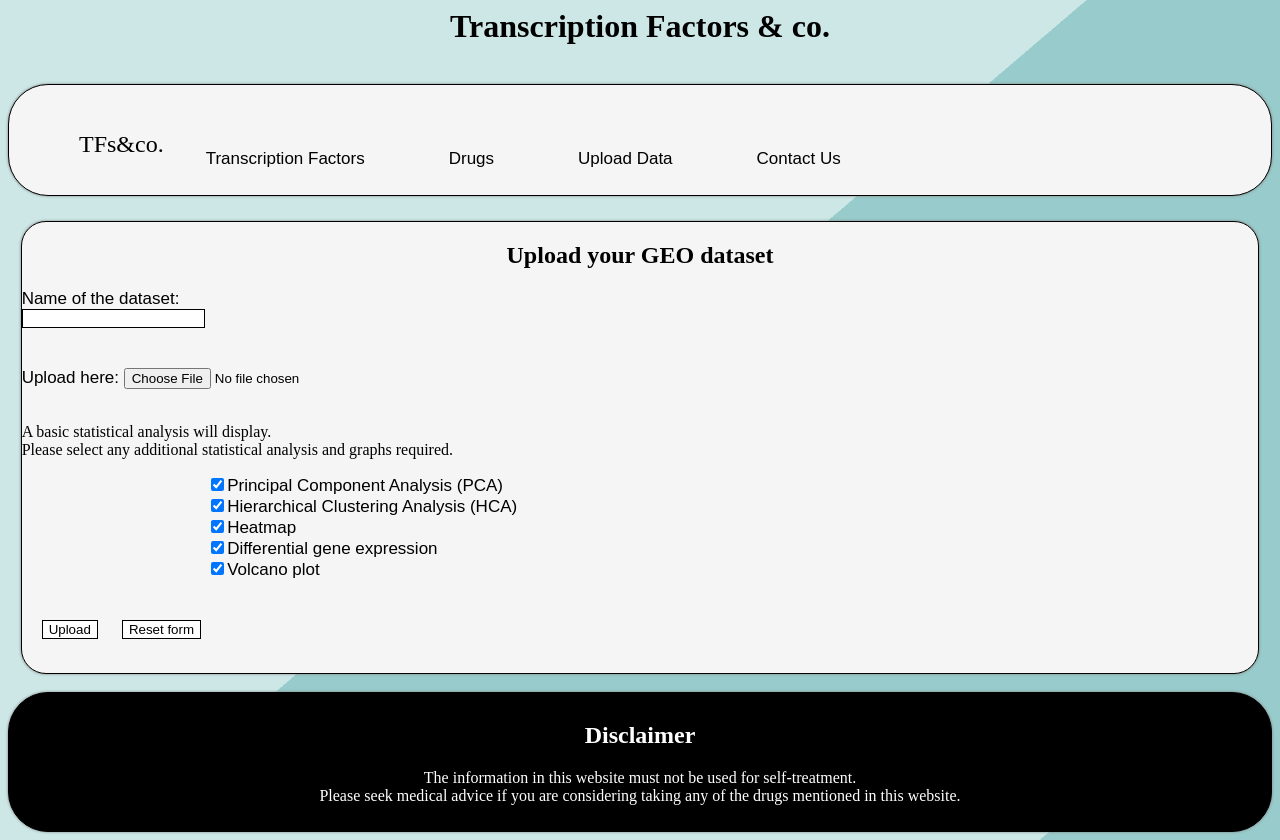
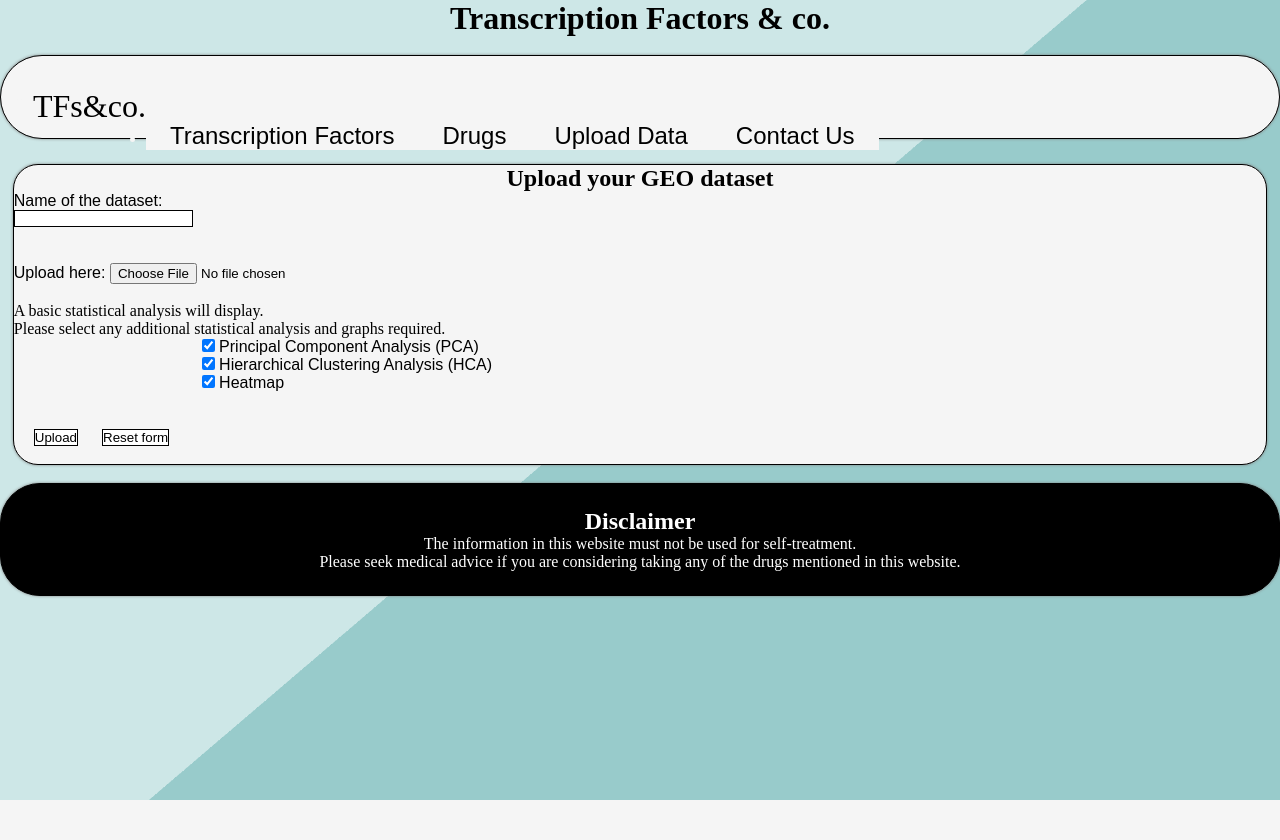
Before and after one commit to aelezi01/cleanTFsite, a Flask app: page /upload_data/ in a window 1280 px wide. After the commit the page ends 800 px from the top, so only its background shows below. Run offline with Flask 2, Linux system fonts and the light colour scheme.

Commit message:
ae 22:22 22/02

```diff
--- a/app.py
+++ b/app.py
@@ -106,12 +106,23 @@ def drugs(drug_name):
         # select the whole row and fetch it
         resultDrug = (drug_name,)
         c.execute("SELECT * FROM drugs INNER JOIN drugsTF ON drugs.drugChemblID = drugsTF.drugChemblID WHERE name=?", resultDrug)
-        result = c.fetchall()
+        result1 = c.fetchone()
 
         #set up variables with info from the various fields so that they can be called within the html file
+        chemblID = result1[1]
+        drugName = result1[2]
+        INCHIkey = result1[3]
 
+        # gather information to display in the TF/drugs table
+        c.execute("""SELECT drugs.name, drugsTF.drugChemblID, drugsTF.bindingSiteName,
+        drugsTF.drugMechanism FROM drugs
+        INNER JOIN drugsTF ON drugs.drugChemblID = drugsTF.drugChemblID
+        INNER JOIN transcriptionFactors ON drugsTF.uniprotID = transcriptionFactors.uniprotID
+        WHERE transcriptionFactors.geneSymbol=?""", resultDrug)
+        result2 = c.fetchall()
+        result_list = [list(tuple) for tuple in result2]
 
-        return render_template('drugs.html', drug = drug_name)
+        return render_template('drugs.html', drug = drug_name, chemblID = chemblID, drugName = drugName, INCHIkey = INCHIkey)
 
 
 # upload data pages
@@ -119,7 +130,7 @@ def drugs(drug_name):
 ## this function checks if file is in allowed format
 def allowed_file(filename):
     """ returns True if file extension = gds or soft """
-    return '.' in filename and filename.rsplit('.', 1)[1].lower() in ["gds","soft"]
+    return '.' in filename and filename.rsplit('.', 1)[1].lower() in ["gds","soft", "tsv", "csv"]
 
 ## this page allows the user to upload the GEO dataset
 @app_obj.route('/upload_data/', methods=['GET', 'POST'])
@@ -129,7 +140,7 @@ def upload_data():
         if new_file is allowed_file == True:
             return redirect(url_for('stat_analysis', newdata = new_file))
         else:
-            flash('The file uploaded is not compatible with our analysis tools.' + '\t' + 'Please upload a gds or soft file instead.')
+            flash('The file uploaded is not compatible with our analysis tools.' + '\t' + 'Please upload a gds, soft, tsv or csv file instead.')
             return render_template('upload_data.html')
     else:
         return render_template('upload_data.html')
@@ -137,6 +148,12 @@ def upload_data():
 ## this page allows the user to access statistical analysis of their dataset
 @app_obj.route('/upload_data/<newdata>/')
 def stat_analysis(newdata):
+    new_file = request.form['file']
+
+    PCAgraph = request.form['PCA']
+    HCAgraph = request.form.ge
+
+
     gds = GDSinput(newdata)
     metadata = get_description(gds)
     simpleStatistic = get_sum(gds)
@@ -149,10 +166,17 @@ def stat_analysis(newdata):
 
 # contact us pages
 
+comments = []
+
 @app_obj.route('/contactus/', methods=['GET', 'POST'])
 def contactus():
     if request.method == 'POST':
         user = request.form['nm']
+        email = request.form['email']
+        comment = request.form['comments']
+
+        comments.append(f'{user} , {email} , {comment}')
+
         return redirect(url_for('user', usr=user))
     else:
         return render_template('contactus.html')
--- a/static/styles/layout.css
+++ b/static/styles/layout.css
@@ -1,4 +1,12 @@
-/* background and fonts designs */
+/* layout */
+
+* {
+    margin: 0;
+    padding: 0;
+    box-sizing: border-box;
+}
+
+/* background */
 
 body {
     background-image: url(/static/background\ 1.png);
@@ -9,15 +17,17 @@ body {
     min-height: 100%;
 }
 
+/* fonts designs */
+
+@import url('https://fonts.googleapis.com/css2?family=PT+Sans:wght@700&display=swap');
+@import url('https://fonts.googleapis.com/css2?family=Oxygen:wght@300&display=swap');
+
 .fontHeaders {
-
+    font-family: 'PT Sans', sans-serif;
 }
 
 .fontBody {
-    font-family: BrandonText,sans-serif, brandon-grotesque, BrandonText,sans-serif;
-    font-weight: 400;
-    font-size: 17px;
-
+    font-family: 'Oxygen', sans-serif;
 }
 
 /* main menu */
@@ -26,8 +36,8 @@ body {
     color: whitesmoke;
     background-color: whitesmoke;
     border: 1.4px solid black;
-    border-radius: 40px;
-    padding: 30px;
+    border-radius: 10em;
+    padding: 2em;
     box-shadow: 0px 0px 3px 0.1px gray;
     flex-wrap: nowrap;
 }
@@ -35,11 +45,11 @@ body {
 .mainMenuLi {
     float: left;
     background-color:  whitesmoke;
-    padding-top: 0px;
+    padding-top: 1em;
 }
 
 .a-homepage{
-    font-size: 24px;
+    font-size: 2rem;
     text-decoration: none;
     display: block;
     background-color: whitesmoke;
@@ -55,10 +65,10 @@ body {
 .linksMainMenu {
     text-decoration: none;
     color: black;
-    padding: 42px;
-    font-size: 17px;
+    padding: 1em;
+    font-size: 1.5rem;
     border-radius: 40px solid black;
-    font-family: 'Raleway', sans-serif;
+    font-family: 'PT Sans', sans-serif;
 }
 
 .linksMainMenu:hover {
@@ -75,7 +85,7 @@ li.mainMenu a.linksMainMenu {
 /* footer section */
 
 footer {
-    padding: 10px;
+    padding: 1.5em;
     background-color:  black;
     color: white;
     text-align: center;
@@ -106,9 +116,8 @@ footer {
     font-family: 'Open sans', sans-serif;
     text-align: center;
     border: 1px solid black;
-    border-radius: 25px;
-    padding: 50px;
-    padding-bottom: 40px;
+    border-radius: 1.5em;
+    padding: 5em;
     background-color: whitesmoke;
     box-shadow: 0px 0px 3px 0.1px gray;
 }
@@ -136,6 +145,7 @@ footer {
     padding: 0.5%;
     width: 90%;
     z-index: 1;
+    list-style: none;
 }
 
 .sidebarLi {
--- a/templates/TF_search.html
+++ b/templates/TF_search.html
@@ -23,7 +23,7 @@
 		<form action="#" method="post">
 			<div>
 				<label for="TF_search">Search:</label><br>
-        <input type="text" name="TF_protein" id="TF_protein" placeholder='eg. CTCF' required style="border: 1px solid black;"><br><br>
+				<input type="text" name="TF_protein" id="TF_protein" placeholder='eg. ARID5B' required style="border: 1px solid black;"><br><br>
 				<input type="submit"><br><br>
 			</div>
 		</form>
--- a/templates/basicLayout.html
+++ b/templates/basicLayout.html
@@ -11,10 +11,10 @@
 
         <title> TFs&co.</title>
         <!--Header section of the page-->
-        <div style="margin-bottom:0">
+        <header style="margin-bottom:0">
             <h1 style="text-align: center">Transcription Factors & co.</h1>
             <br>
-        </div>
+        </header>
 
         <!--this section codes for the top menu bar-->
         <div class="mainMenu">
--- a/templates/upload_data.html
+++ b/templates/upload_data.html
@@ -19,7 +19,7 @@
     </div>
 
 
-    <form action="#" method='POST'>
+    <form action="#" method='POST' enctype="multipart/form-data">
         <!--the user can upload their data file here-->
         <div>
             <section class="fontBody">
@@ -43,19 +43,16 @@
 
             <div style="margin-left: 15%;" class="fontBody">
                 <div>
-                    <label for=""><input type="checkbox" value="graph" name="PCA" checked>Principal Component Analysis (PCA)</label>
+                    <input type="checkbox" id="PCA" value="graph" name="PCA" checked>
+                    <label for="PCA">Principal Component Analysis (PCA)</label>
                 </div>
                 <div>
-                    <label for=""><input type="checkbox" value="graph" name="HCA" checked>Hierarchical Clustering Analysis (HCA)</label>
+                    <input type="checkbox" id="HCA" value="graph" name="HCA" checked>
+                    <label for="HCA">Hierarchical Clustering Analysis (HCA)</label>
                 </div>
                 <div>
-                    <label for=""><input type="checkbox" value="graph" name="heatmap" checked>Heatmap</label>
-                </div>
-                <div>
-                    <label for=""><input type="checkbox" value="graph" name="DGE" checked>Differential gene expression</label><br>
-                </div>
-                <div>
-                    <label for=""><input type="checkbox" value="graph" name="volcano" checked>Volcano plot</label>
+                    <input type="checkbox" id="HM" value="graph" name="heatmap" checked>
+                    <label for="HM">Heatmap</label>
                 </div>
                 <br><br>
             </div>
```
Also changed, not shown: templates/TF.html (+6 -8 lines), templates/drugs.html (+16 -9 lines), templates/home.html (+6 -6 lines), templates/stat_analysis.html (+16 -0 lines). Lines whose indentation alone changed are shown as unchanged.
